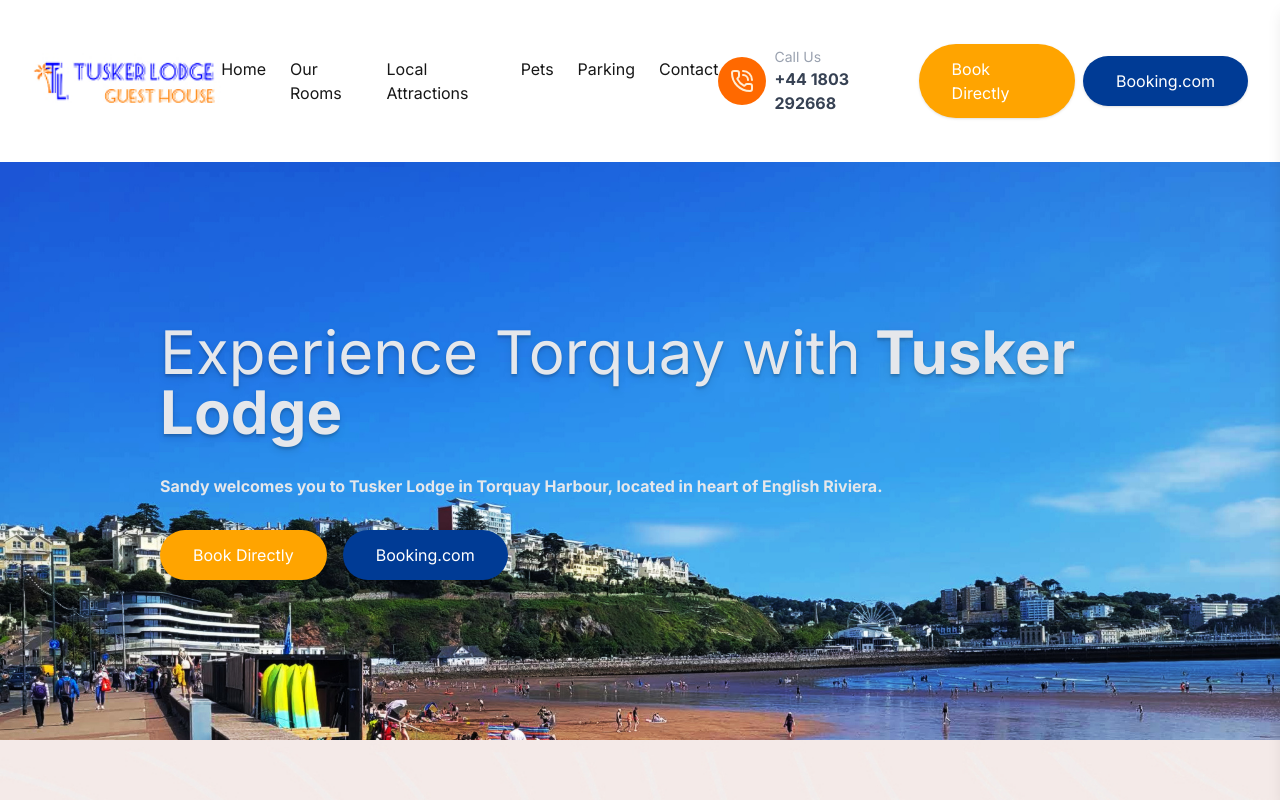
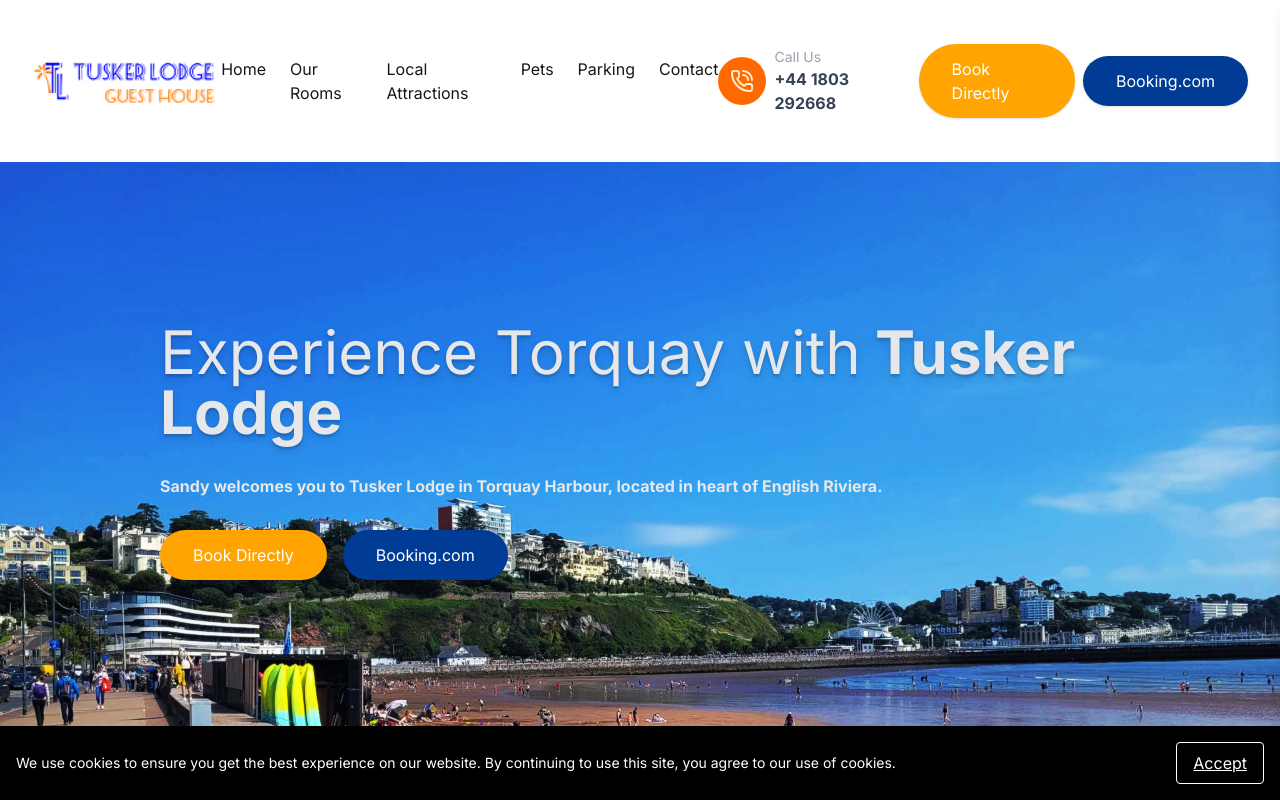
Before and after one commit to ayrbox/tusker-lodge, a Next.js app: page / in a window 1280 px wide. Shown: the top 800 px of the page. Built offline with nearby package versions, Linux system fonts and the light colour scheme.

Commit message:
feat: add cookie banner

```diff
--- a/src/app/layout.tsx
+++ b/src/app/layout.tsx
@@ -3,6 +3,7 @@
 import "./globals.css";
 import Header from "@/components/Header";
 import Footer from "@/components/Footer";
+import CookieBanner from "@/components/CookieBanner";
 
 const inter = Inter({
   variable: "--font-inter-sans",
@@ -25,6 +26,7 @@
         <Header />
         {children}
         <Footer />
+        <CookieBanner />
       </body>
     </html>
   );
--- /dev/null
+++ b/src/components/CookieBanner.tsx
@@ -0,0 +1,62 @@
+"use client";
+
+import { useState, useEffect } from "react";
+
+export default function CookieBanner() {
+  const [isVisible, setIsVisible] = useState(false);
+  const [isAccepted, setIsAccepted] = useState(true); // Default to true to avoid flash before check
+
+  useEffect(() => {
+    // Check if user has already accepted cookies
+    const cookieAccepted = document.cookie
+      .split("; ")
+      .find((row) => row.startsWith("cookie_accepted="));
+
+    if (!cookieAccepted) {
+      setIsAccepted(false);
+      // Wait 5 seconds before showing the banner
+      const timer = setTimeout(() => {
+        setIsVisible(true);
+      }, 5000);
+
+      return () => clearTimeout(timer);
+    }
+  }, []);
+
+  const handleAccept = (e: React.MouseEvent) => {
+    e.preventDefault();
+    // Set cookie for 30 days
+    const expirationDate = new Date();
+    expirationDate.setDate(expirationDate.getDate() + 30);
+    document.cookie = `cookie_accepted=true; expires=${expirationDate.toUTCString()}; path=/; SameSite=Lax`;
+
+    setIsVisible(false);
+    setTimeout(() => setIsAccepted(true), 500); // Wait for transition
+  };
+
+  if (isAccepted && !isVisible) return null;
+
+  return (
+    <div
+      className={`fixed bottom-0 left-0 right-0 z-50 p-4 bg-black text-white transition-transform duration-500 ease-in-out ${
+        isVisible ? "translate-y-0" : "translate-y-full"
+      }`}
+    >
+      <div className="max-w-7xl mx-auto flex flex-col sm:flex-row items-center justify-between gap-4">
+        <p className="text-sm">
+          We use cookies to ensure you get the best experience on our website.
+          By continuing to use this site, you agree to our use of cookies.
+        </p>
+        <div className="flex items-center gap-4">
+          <a
+            href="#"
+            onClick={handleAccept}
+            className="text-white underline hover:no-underline font-medium px-4 py-2 border border-white rounded hover:bg-white hover:text-black transition-colors"
+          >
+            Accept
+          </a>
+        </div>
+      </div>
+    </div>
+  );
+}
```
